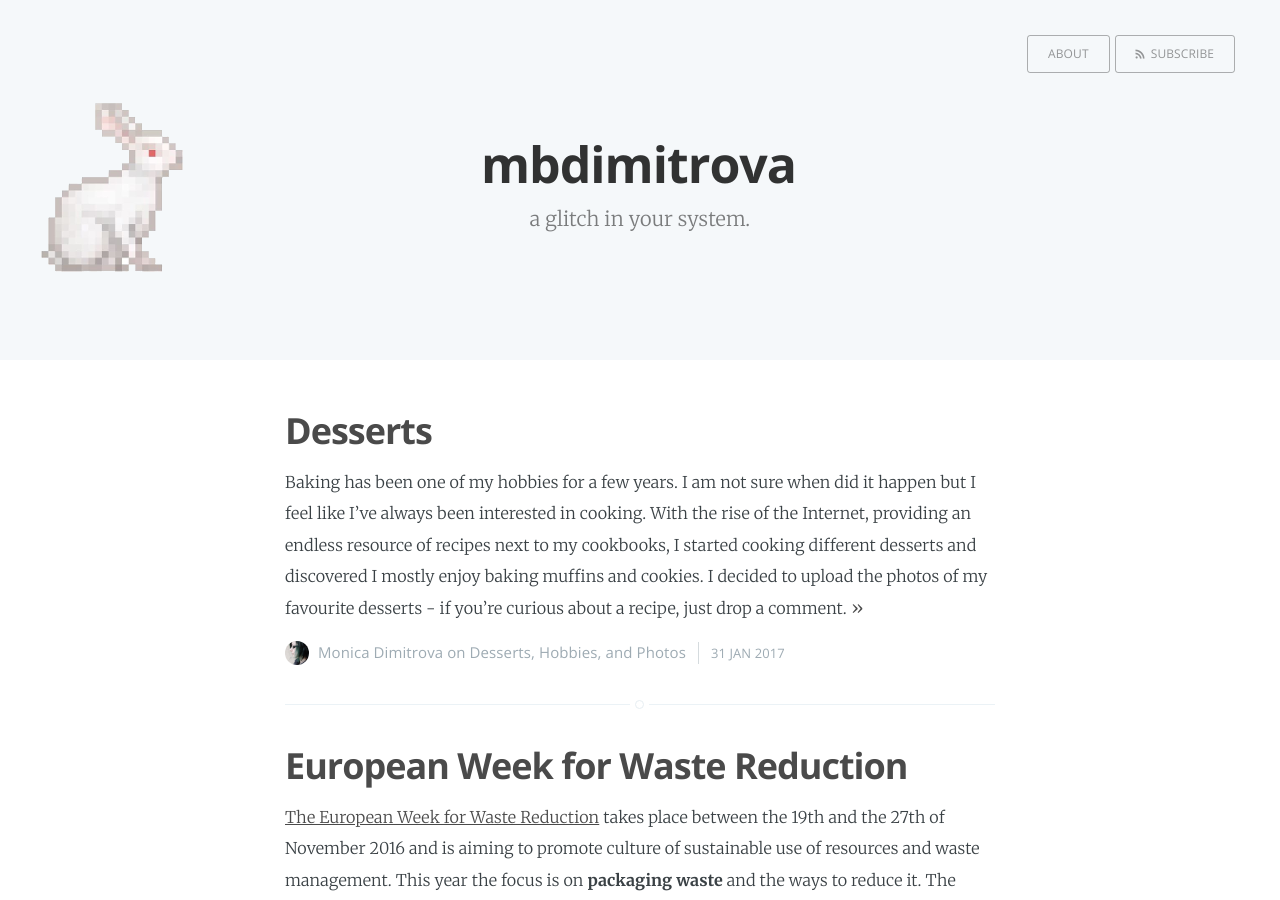
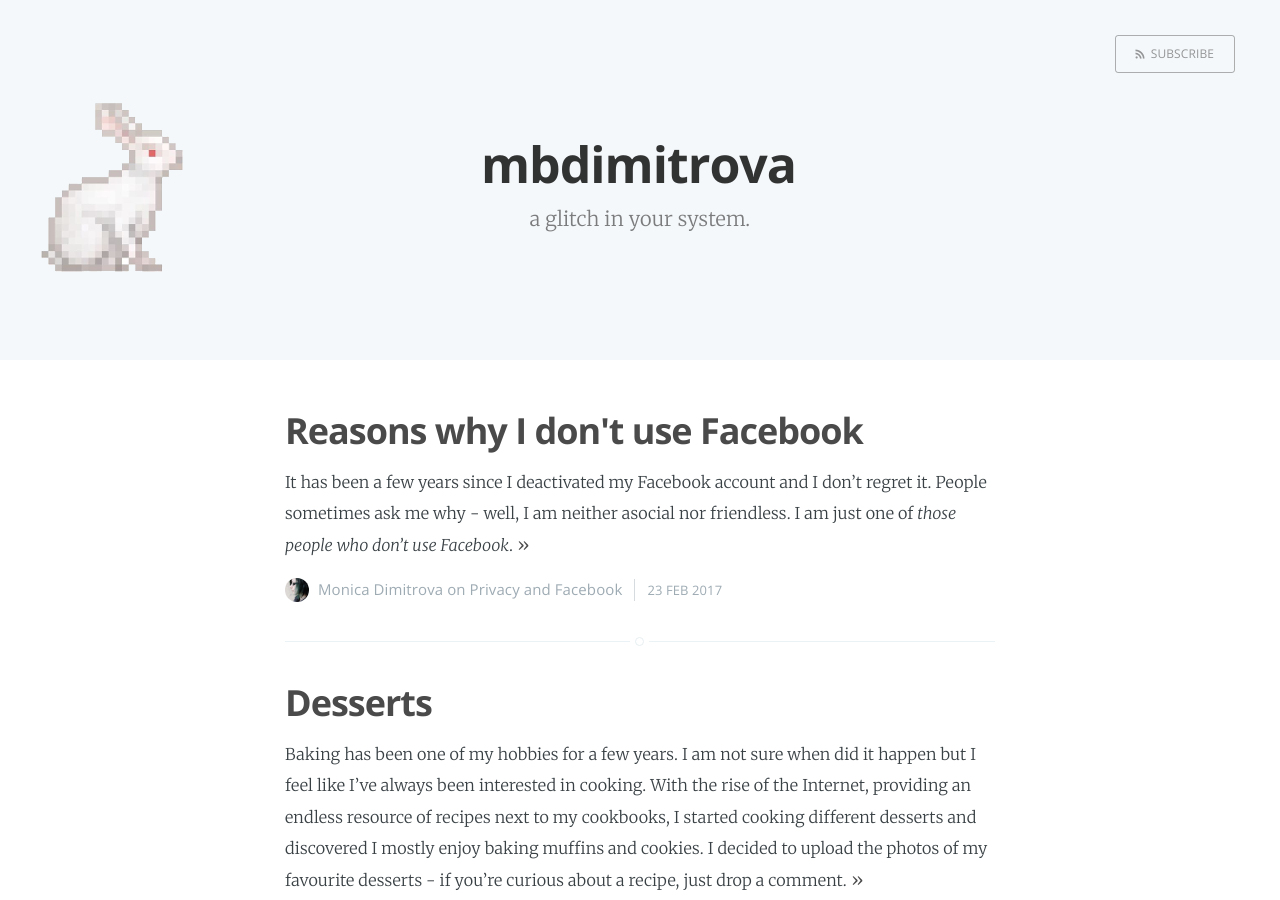
Before and after one commit to spiralnegative/spiralnegative.github.io, a Jekyll site: the page built from index.html, in a window 1280 px wide and 900 px high. Built offline with Jekyll 4.4.1, drawn with Linux system fonts in a browser that asks for light colours; the list of posts is cut into pages by our own code; some of the changed lines change nothing that is shown.

Commit message:
Add post: Reasons why I don't use Facebook

```diff
--- /dev/null
+++ b/_posts/2017-02-23-reasons-why-i-dont-use-facebook.markdown
@@ -0,0 +1,45 @@
+---
+layout: post
+title:  "Reasons why I don't use Facebook"
+date:   2017-02-23 19:38:00
+disqus: true
+categories: Privacy Facebook
+---
+
+It has been a few years since I deactivated my Facebook account and I don't regret it. People sometimes ask me why - well, I am neither asocial nor friendless. I am just one of _those people who don't use Facebook_.
+
+<img src="/assets/images/metadata.jpg" class="center-image">
+
+### I like my privacy
+Companies like Facebook trick you into thinking that you're the customer and in control of your data. Unfortunately, you are the **product** and totally killing you privacy.
+> Facebook’s business model is to be the man in the middle; to track every move you, your family, and your friends make, to store all that information indefinitely, and continuously analyse it to understand you better in order to exploit you by manipulating you for financial and political gain.
+>
+> Aral Balkan, [Encouraging individual sovereignty and a healthy commons](https://ar.al/notes/encouraging-individual-sovereignty-and-a-healthy-commons/)
+
+Facebook has made it harder for users to understand exactly what they’re giving away - third parties pay to access your interests, photos, likes, purchasing intensions and connections. The [data which is collected](https://veekaybee.github.io/facebook-is-collecting-this/) is more than you have imagined. Why should we let businesses privatize our social discourse?
+
+### I have alternatives
+Not using Facebook doesn't mean I cannot easily connect with people. I can always write an e-mail or make a phone call, I am also on Twitter.
+> As social animals we can't bear the idea of missing out and so many find themselves placing their most intimate expressions onto a businessman's hard-disk, buried deep in a data center in another country - one they will never be allowed to visit.
+>
+> [The CryptoParty Handbook](https://www.cryptoparty.in/learn/handbook)
+
+
+### I don't feel lonely
+Friendships on Facebook are pasive and unhealthy compared with actual socialization. They even make us lonelier than before. I prefer investing my time in face-to-face meetings which make the whole interaction more personal and emotional.
+<iframe src="https://player.vimeo.com/video/70534716" width="640" height="360" frameborder="0" webkitallowfullscreen mozallowfullscreen allowfullscreen></iframe>
+
+### I need to disconnect
+Disconnecting means unplugging from the technologies we use and love. Always being connected can make us anxious or even addicted. Visiting a new place and/or staying offline helps me a lot when I'm feeling overwhelmed.
+> The ease of digital distraction has made us appreciate solitude with a new intensity. We savor being face-to-face with a small group of friends or family in one place and one time far more thanks to the digital sociality that so fluidly rearranges the rules of time and space.
+>
+> [The IRL fetish](http://thenewinquiry.com/essays/the-irl-fetish/)
+
+### I might want to reinvent myself
+Not many people realize that anything posted online might come to haunt them permanently one day, yet everyone needs space to grow. I don't want to document every aspect of my life, no matter good or bad, just to regret it a few years later.
+> What they don't tell you is that it's impossible to move, to live, to operate at any level without leaving traces, bits, seemingly meaningless fragments of personal information. Fragments that can be retrieved, amplified...
+>
+> William Gibson, [Johnny Mnemonic](https://en.wikipedia.org/wiki/Johnny_Mnemonic) (1981)
+
+### I don't want to waste my time
+Time is limited and learning how to prioritize is important. I am trying to reduce the number of things that require my attention so that I can happily apply more attention to those things I care the most about.
--- a/index.html
+++ b/index.html
@@ -13,7 +13,6 @@ about: 'about.html'
                 </a>
             {% endif %}
         <a class="subscribe-button icon-feed" href="{{ site.baseurl }}feed.xml">Subscribe</a>
-        <a class="subscribe-button" href="{{ site.baseurl }}{{ page.about }}">About</a>
     </nav>
     <div class="vertical">
         <div class="main-header-content inner">
```
Also changed, not shown: Gemfile.lock, assets/images/emoticon_bunny_kiss.gif (deleted), assets/images/metadata.jpg (added), 4 other files.
